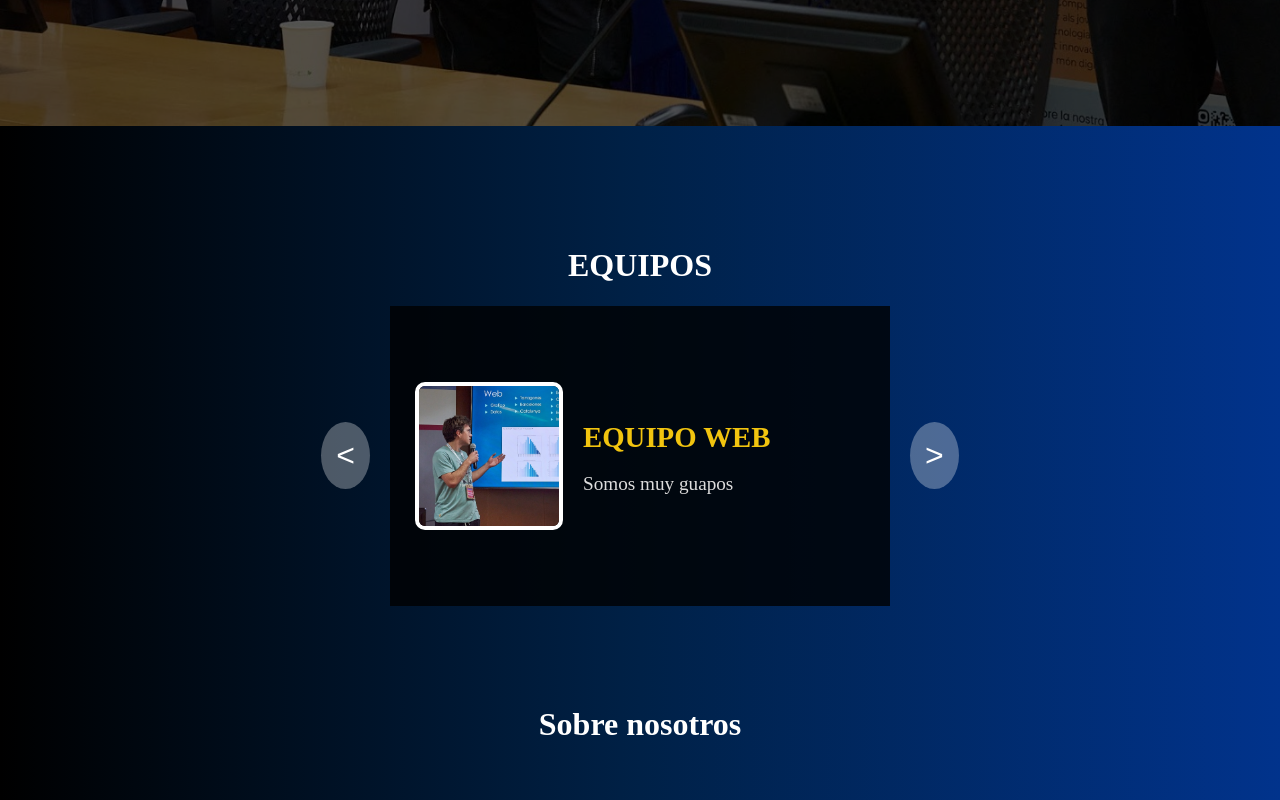
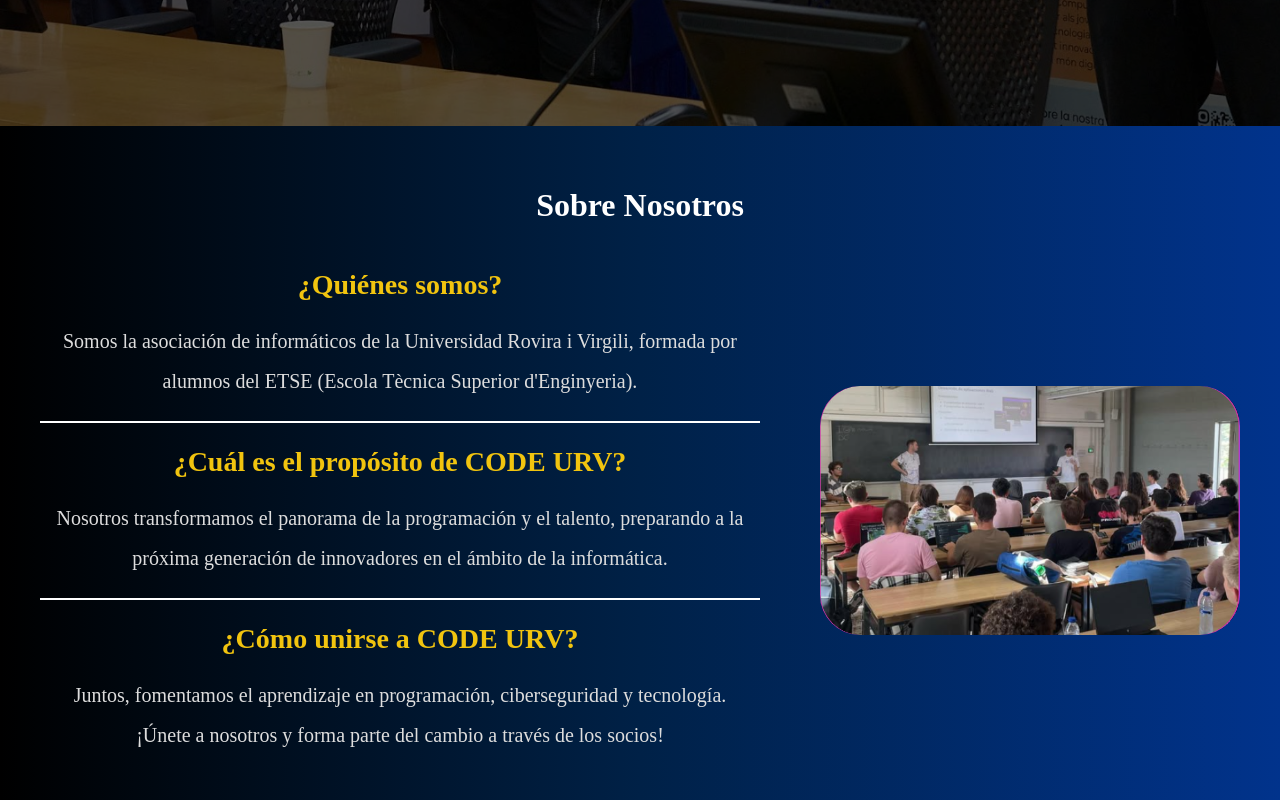
Before and after one commit to IvanCarayol/Web_Asociacion_CodeURV, a React (Vite) app in the folder web_codeurv/: page / in a window 1280 px wide. Shown: the part 680-1480 px from the top of the page. Built offline with nearby package versions, Linux system fonts and the light colour scheme.

Commit message:
Sobre nosotros con los links en el navBAr y el footer

```diff
--- a/web_codeurv/src/components/Footer.jsx
+++ b/web_codeurv/src/components/Footer.jsx
@@ -62,6 +62,7 @@
                     <h1>Páginas</h1>
                     <ul>
                         <li><a href="#inicio" rel="noopener noreferrer">Inicio</a></li>
+                        <li><a href="#sobrenosotros" rel ="noopener noreferrer">Sobre Nosotros</a></li>
                         <li>Eventos</li>
                         <li><a href="#equipos" rel="noopener noreferrer">Equipos</a></li>
                         <li><a href="#proyectos" rel="noopener noreferrer">Proyectos</a></li>
--- a/web_codeurv/src/components/NavBar.jsx
+++ b/web_codeurv/src/components/NavBar.jsx
@@ -35,6 +35,9 @@
           <Link to="/#inicio">INICIO</Link>
         </li>
         <li>
+          <Link to="/#sobrenosotros">SOBRE NOSOTROS</Link>
+        </li>
+        <li>
           <Link to="/#eventos">EVENTOS</Link>
         </li>
         <li>
@@ -42,9 +45,6 @@
         </li>
         <li>
           <Link to="/#proyectos">PROYECTOS</Link>
-        </li>
-        <li>
-          <Link to="/contacto">CONTACTO</Link>
         </li>
         <li>
           <Link to="/#socios">SOCIOS</Link>
--- a/web_codeurv/src/components/SobreNosotros.jsx
+++ b/web_codeurv/src/components/SobreNosotros.jsx
@@ -1,9 +1,34 @@
-import "../styles/SobreNosotros.css"
+import "../styles/SobreNosotros.css";
 
 function SobreNosotros() {
   return (
-    <div className="SobreNosotros">
-      <h1>Sobre nosotros</h1>
+    <div id="sobrenosotros" className="SobreNosotros">
+      <h1>Sobre Nosotros</h1>
+      <div className="Contenido">
+        <div className="Texto">
+          <h2>¿Quiénes somos?</h2>
+            <p>Somos la asociación de informáticos de la Universidad Rovira i Virgili,
+                formada por alumnos del ETSE (Escola Tècnica Superior d'Enginyeria).
+            </p>
+          <hr />
+
+          <h2>¿Cuál es el propósito de CODE URV?</h2>
+          <p>
+            Nosotros transformamos el panorama de la programación y el talento, preparando a la próxima generación de innovadores en el ámbito de la informática.
+          </p>
+          <hr />
+
+          <h2>¿Cómo unirse a CODE URV?</h2>
+          <p>
+            Juntos, fomentamos el aprendizaje en programación, ciberseguridad y tecnología. <br />
+            ¡Únete a nosotros y forma parte del cambio a través de los socios!
+          </p>
+        </div>
+
+        <div className="Imagenes">
+          <img id="Robots" src="/AboutUS.png" alt="Nosotros" className="Logo" />
+        </div>
+      </div>
     </div>
   );
 }
--- a/web_codeurv/src/pages/Home.jsx
+++ b/web_codeurv/src/pages/Home.jsx
@@ -25,8 +25,8 @@
 
   return (
     <>
-      <NavBar /> <Inicio /> <Equipos /> <SobreNosotros /> <Socios />{" "}
-      <Proyectos /> <Footer />
+      <NavBar /> <Inicio /> <SobreNosotros /> <Equipos /> <Proyectos /> <Socios />{" "}
+      <Footer />
     </>
   );
 }
--- a/web_codeurv/src/styles/Footer.css
+++ b/web_codeurv/src/styles/Footer.css
@@ -1,35 +1,36 @@
 .footer {
     background: linear-gradient(to right, #000000, #002147, #01338c);
     width: 100%;
-    height: auto;
+    height: 400%;
     display: grid;
-    grid-template-columns: 1fr 2fr; /* Dos columnas: imagen y textos */
+    grid-template-columns: 1fr 2fr;
     align-items: center;
-    gap: 30px; /* Espacio entre la imagen y los textos */
+    gap: 30px;
     padding-bottom: 40px;
+    border-top: 1px solid black; /* 🔹 Línea negra de 3px */
 }
 
 .footer-logo {
     display: flex;
     justify-content: center;
     align-items: center;
-    margin-left: 100px
+    margin-left: 100px;
 }
 
 .footer-logo img {
-    width: 150px;
+    width: 180px;
 }
 
 .footer-sections {
     display: flex;
-    justify-content: flex-start; /* Alinea los textos más juntos */
-    gap: 5px; /* Reduce la separación entre las secciones */
-    padding-left: 10px; /* Opcional, para acercarlas más a la imagen */
-    margin-left: 380px; /* 🔹 Aumentado para alejarlo más de la imagen */
+    justify-content: flex-start;
+    gap: 5px;
+    padding-left: 10px;
+    margin-left: 380px;
 }
 
 .footer-section {
-    flex: 0.25; /* Reduce el tamaño de cada sección */
+    flex: 0.25;
     text-align: left;
 }
 
@@ -51,6 +52,8 @@
     margin: 5px 0;
     display: flex;
     align-items: center;
+    line-height: 1.4; /* 🔹 Aumenta el interlineado */
+    padding: 3px 0;  /* 🔹 Espacio adicional entre elementos */
 }
 
 .footer-section ul li img {
@@ -70,10 +73,9 @@
 }
 
 .footer-section:nth-child(2) {
-    flex: 0.2; /* Reduce su tamaño un poco */
-    margin-right: 20px; /* Opcional: ajusta según lo necesites */
+    flex: 0.2;
+    margin-right: 20px;
 }
-
 
 html {
     scroll-behavior: smooth;
--- a/web_codeurv/src/styles/SobreNosotros.css
+++ b/web_codeurv/src/styles/SobreNosotros.css
@@ -1,9 +1,60 @@
 .SobreNosotros {
+    background: linear-gradient(to right, #000000, #002147, #01338c);
+    padding: 40px 20px;
+    display: flex;
+    flex-direction: column;
+    align-items: center;
+}
+
+.SobreNosotros h1 {
+    color: white;
+}
+
+.Contenido {
+    display: flex;
+    justify-content: space-between; /* Mantiene la separación */
+    align-items: center;
+    max-width: 1200px;
+    width: 100%;
+}
+
+.Texto {
+    color: white;
+    text-align: left;
+    width: 60%;
+}
+
+.Texto h2 {
+    font-size: 28px;
+    margin-bottom: 15px;
     text-align: center;
-    background: linear-gradient(to right, #000000, #002147, #01338c);
-    padding:0;
 }
- .SobreNosotros h1 {
-    color: white;
-    margin: 0;
- }
+
+.Texto p {
+    font-size: 20px;
+    margin-bottom: 20px;
+    text-align: center;
+    line-height: 2;
+}
+
+.Texto hr {
+    width: 100%;
+    margin: 20px 0;
+    border: 0;
+    border-top: 2px solid white;
+}
+
+.Imagenes {
+    width: 35%;
+    display: flex;
+    flex-direction: column;
+    gap: 20px;
+    align-items: flex-end; /* Mueve las imágenes a la derecha */
+    margin-left: auto; /* Empuja las imágenes al extremo derecho */
+}
+
+#Robots {
+    width: 100%;
+    height: auto;
+    border-radius: 40px;
+}
```
Also changed, not shown: web_codeurv/public/AboutUS.png (added).
